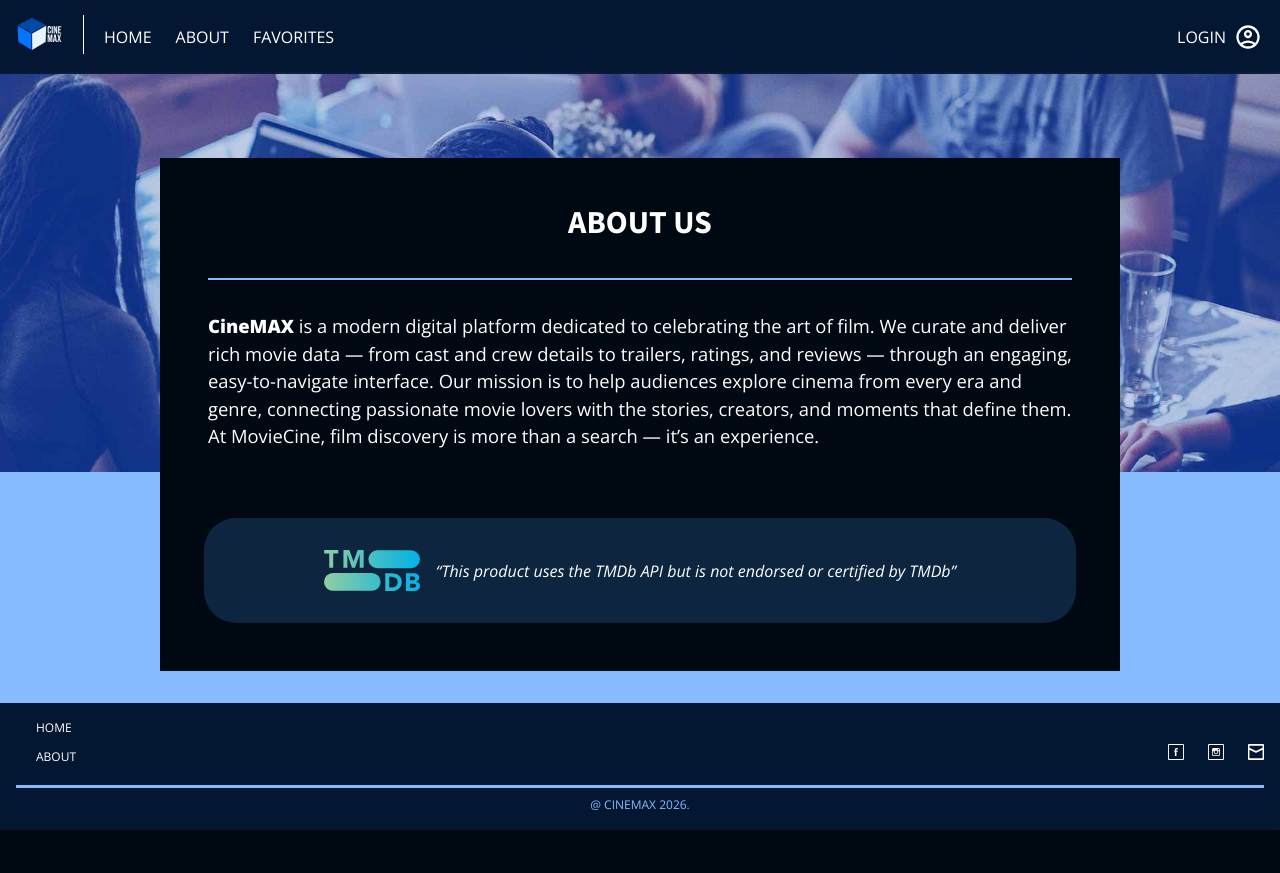
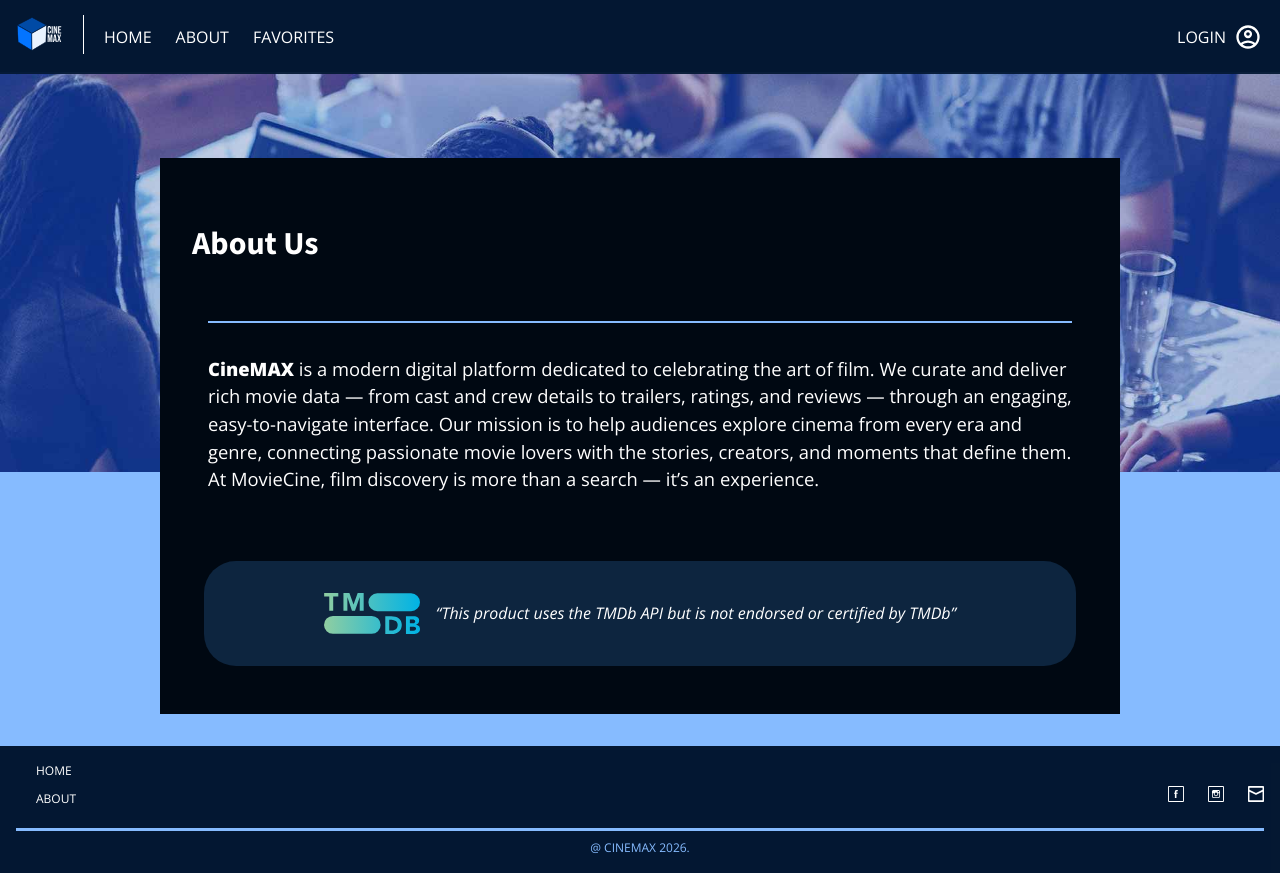
Before and after one commit to mtq01/m3-movie-app, a React (Vite) app: page /about in a window 1280 px wide. Before the commit the page ends 830 px from the top, so only its background shows below. Built offline with nearby package versions, Linux system fonts and the light colour scheme; no server answers.

Commit message:
Changed one h2 on each page to an h1 on AboutPage and FavoritesPage. Each page should have an h1

```diff
--- a/src/pages/AboutPage.jsx
+++ b/src/pages/AboutPage.jsx
@@ -18,7 +18,7 @@ const AboutPage = () => {
         src={aboutHero}
       />
       <div id="main-content" tabIndex="-1" className="about-content-container">
-        <h2>About Us</h2>
+        <h1>About Us</h1>
         <p className="about-content">
           <span className="cinemax-bolded">CineMAX</span> is a modern digital
           platform dedicated to celebrating the art of film. We curate and
--- a/src/pages/FavoritesPage.jsx
+++ b/src/pages/FavoritesPage.jsx
@@ -27,7 +27,7 @@ const Favorites = () => {
           >
             <path d="M200-120v-640q0-33 23.5-56.5T280-840h400q33 0 56.5 23.5T760-760v640L480-240 200-120Z" />
           </svg>
-          <h2>My List</h2>
+          <h1>My List</h1>
         </div>
 
         <div id="main-content" tabIndex="-1" className="fav-content-container">
```
